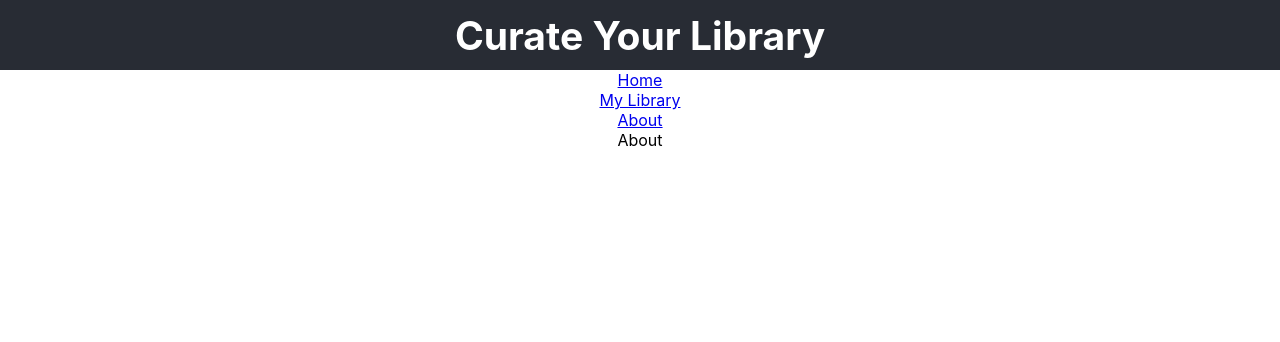
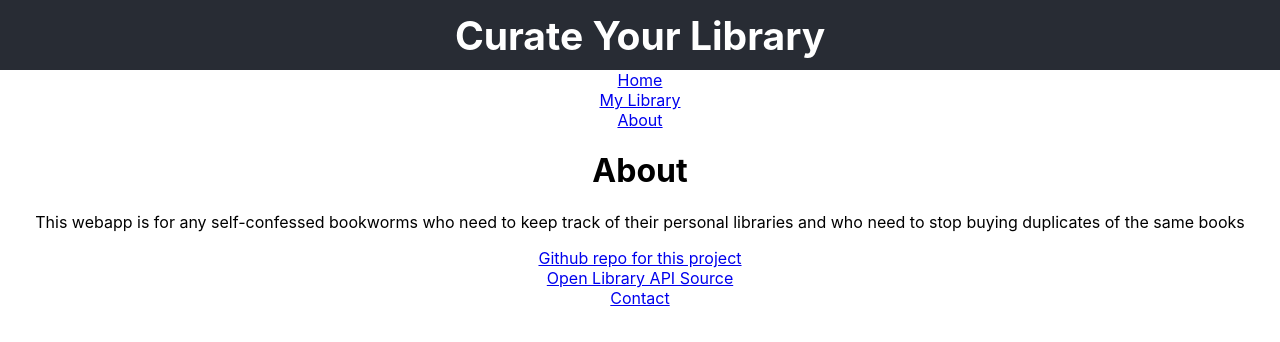
Before and after one commit to klaucoffee/BooksAPI, a React (Create React App) app: page /booksapi/about in a window 1280 px wide. Shown: the top 342 px of the page. Built offline with nearby package versions, Linux system fonts and the light colour scheme.

Commit message:
need to add outlet route thingy

```diff
--- a/package.json
+++ b/package.json
@@ -9,6 +9,7 @@
     "@testing-library/user-event": "^13.5.0",
     "axios": "^0.24.0",
     "firebase": "^9.6.7",
+    "jquery": "^3.6.0",
     "react": "^17.0.2",
     "react-dom": "^17.0.2",
     "react-router-dom": "^6.2.1",
--- a/src/App.css
+++ b/src/App.css
@@ -22,6 +22,12 @@
 
 .App-intro {
   font-size: large;
+}
+
+br {
+  display: block;
+  margin: 10px 0;
+  line-height: 150%;
 }
 
 /* new css for book component */
--- a/src/components/About.js
+++ b/src/components/About.js
@@ -1,7 +1,26 @@
 import React from "react";
+import "../App.css";
 
 const About = () => {
-  return <div>About</div>;
+  return (
+    <div>
+      <h1>About</h1>
+      <p>
+        This webapp is for any self-confessed bookworms who need to keep track
+        of their personal libraries and who need to stop buying duplicates of
+        the same books
+      </p>
+      <a href="https://github.com/klaucoffee/booksapi">
+        Github repo for this project
+      </a>
+      <br></br>
+      <a href="https://openlibrary.org/developers/api">
+        Open Library API Source
+      </a>
+      <br></br>
+      <a href="krystlelau90@gmail.com">Contact</a>
+    </div>
+  );
 };
 
 export default About;
--- a/src/components/App.js
+++ b/src/components/App.js
@@ -1,6 +1,6 @@
 import React, { useState, useEffect } from "react";
 import { Outlet, Link } from "react-router-dom";
-// import "../App.css";
+import "../App.css";
 // import Header from "./Header";
 // import BookDisplay from "./BookDisplay";
 // import Search from "./Search";
@@ -8,10 +8,17 @@ import Home from "./Home";
 import Header from "./Header";
 
 const App = () => {
+  const [library, setLibrary] = useState(["test"]);
+  console.log(library);
+
+  const addToLib = (item) => {
+    setLibrary([...library, item]); //takes original state library, spreads the array, adding the item at the very end
+  };
+
   return (
     <div className="App">
       <Header />
-      <Outlet />
+      <Outlet library={library} addToLib={addToLib} />
     </div>
   );
 };
--- a/src/components/BookDisplay.js
+++ b/src/components/BookDisplay.js
@@ -1,20 +1,26 @@
-import React from "react";
-
-//deault needed because on first render, there are no images
-const DEFAULT_PLACEHOLDER_IMAGE =
-  "https://m.media-amazon.com/images/M/MV5BMTczNTI2ODUwOF5BMl5BanBnXkFtZTcwMTU0NTIzMw@@._V1_SX300.jpg";
+import React, { useState } from "react";
+import "../App.css";
+import $ from "jquery";
+import MyLib from "./MyLib";
 
 //takes one prop at a time (book is the same as the prop in app.js)
 const BookDisplay = ({ book }) => {
-  // const poster =
-  //   movie.Poster === "N/A" ? DEFAULT_PLACEHOLDER_IMAGE : movie.Poster;
   let bookLCCN = book.lccn;
 
   const coverurl =
     "https://covers.openlibrary.org/b/lccn/" + bookLCCN + "-M.jpg";
 
+  const saveBook = (event) => {
+    //setLibrary($(event.target).parent());
+    //props.addToLib({book})
+    console.log({ book });
+  };
+
+  //how to save whole div (bookCard) when clicked?
+  //how to pass saved info to 'MyLib'
   return (
     <div className="book">
+      <div className="bookCard">
         <h2>{book.title}</h2>
         <div>
           <img
@@ -24,6 +30,10 @@ const BookDisplay = ({ book }) => {
           />
         </div>
         <p>({book.publish_year})</p>
+        <button type="button" onClick={saveBook}>
+          Add to My Library!
+        </button>
+      </div>
     </div>
   );
 };
--- a/src/components/Header.js
+++ b/src/components/Header.js
@@ -1,5 +1,6 @@
 import React from "react";
 import { Link } from "react-router-dom";
+import "../App.css";
 
 const Header = (props) => {
   return (
--- a/src/components/Home.js
+++ b/src/components/Home.js
@@ -4,8 +4,7 @@ import Header from "./Header";
 import BookDisplay from "./BookDisplay";
 import Search from "./Search";
 
-//const MOVIE_API_URL = "https://www.omdbapi.com/?s=man&apikey=4a3b711b"; // you should replace this with yours
-const demo_url = `https://openlibrary.org/search.json?q="one+day+in+the+life"`;
+const demo_url = `https://openlibrary.org/search.json?q="2021"`;
 
 const Home = () => {
   const [loading, setLoading] = useState(true);
@@ -16,7 +15,7 @@ const Home = () => {
     fetch(demo_url)
       .then((response) => response.json())
       .then((jsonResponse) => {
-        //setBooks(jsonResponse.docs); so it doesnt display undefined anymore
+        //setBooks(jsonResponse.docs);
         setLoading(false);
       });
   }, []);
--- a/src/components/MyLib.js
+++ b/src/components/MyLib.js
@@ -1,4 +1,5 @@
 import React from "react";
+import BookDisplay from "./BookDisplay";
 
 //store data in firebase based on what is clicked
 
@@ -7,30 +8,32 @@ import React from "react";
 //GOOGLE FIRESTORE / FIREBASE
 
 // Initialize Cloud Firestore through Firebase
-import { initializeApp } from "firebase/app";
-import { getFirestore } from "firebase/firestore";
+// import { initializeApp } from "firebase/app";
+// import { getFirestore } from "firebase/firestore";
 
 // TODO: Add SDKs for Firebase products that you want to use
 // https://firebase.google.com/docs/web/setup#available-libraries
 
 // Your web app's Firebase configuration
 // For Firebase JS SDK v7.20.0 and later, measurementId is optional
-const firebaseConfig = {
-  apiKey: "AIzaSyBd5yb3ihAUzfM8lNGNQbyvsZsC7TdAi5g",
-  authDomain: "booksapi-dace1.firebaseapp.com",
-  projectId: "booksapi-dace1",
-  storageBucket: "booksapi-dace1.appspot.com",
-  messagingSenderId: "88925925970",
-  appId: "1:88925925970:web:61803f0580201fdcef658b",
-  measurementId: "G-S9Q78V6W3E",
-};
+// const firebaseConfig = {
+//   apiKey: "AIzaSyBd5yb3ihAUzfM8lNGNQbyvsZsC7TdAi5g",
+//   authDomain: "booksapi-dace1.firebaseapp.com",
+//   projectId: "booksapi-dace1",
+//   storageBucket: "booksapi-dace1.appspot.com",
+//   messagingSenderId: "88925925970",
+//   appId: "1:88925925970:web:61803f0580201fdcef658b",
+//   measurementId: "G-S9Q78V6W3E",
+// };
 
 // Initialize Firebase
-const app = initializeApp(firebaseConfig);
+//const app = initializeApp(firebaseConfig);
 //use db to access database
-const db = getFirestore();
+//const db = getFirestore();
 
-const MyLib = () => {
+const MyLib = (props) => {
+  console.log(props);
+  console.log("mylibrary");
   return <div>MyLib</div>;
 };
 
```
Also changed, not shown: 1 other file (tests, documents, lock files or other folders). Lines whose indentation alone changed are shown as unchanged.
